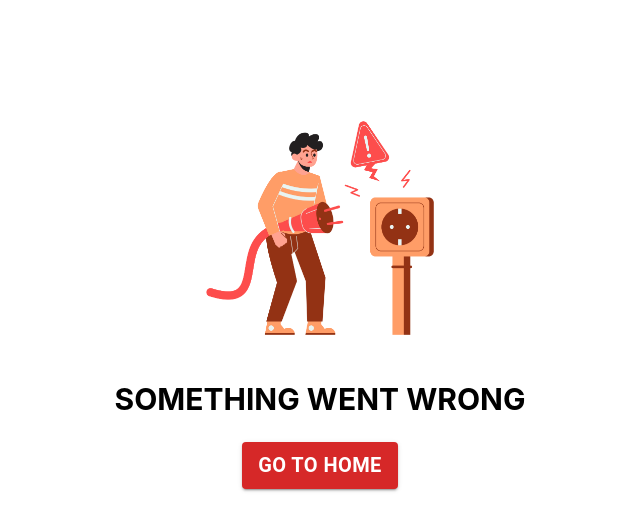
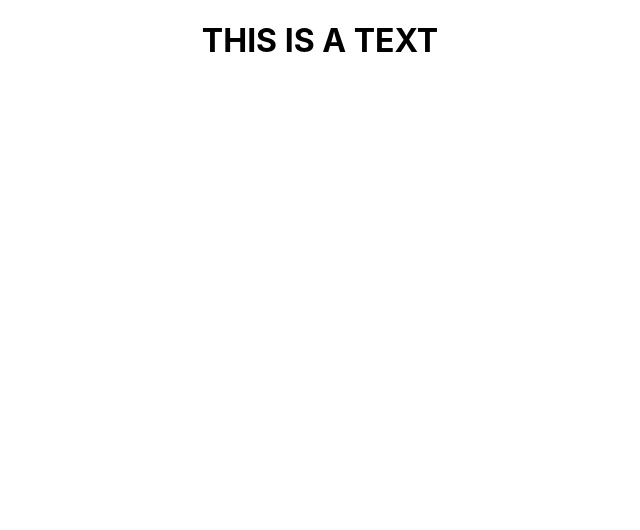
Before and after one commit to kenneth-miura/csc309-pf, a React (Create React App) app in the folder PF/frontend/: page /login/studio in a window 1280 px wide. Shown: the top 530 px of the page, without its empty margins (320-960 px from the left). Built offline with nearby package versions, Linux system fonts and the light colour scheme.

Commit message:
Added sample 'sub' paging

```diff
--- /dev/null
+++ b/PF/frontend/src/pages/TestSubPage.jsx
@@ -0,0 +1,23 @@
+import * as React from "react";
+import { Card, Box, Button } from "@mui/material";
+import { NavLink } from "react-router-dom";
+
+function ErrorPage() {
+  return (
+    <div>
+      <Box
+        id="baseBox"
+        style={{
+          display: "flex",
+          flexDirection: "column",
+          top: "0px",
+          alignItems: "center",
+        }}
+      >
+      <h1>THIS IS A TEXT</h1>
+      </Box>
+    </div>
+  );
+}
+
+export default ErrorPage;
```
Also changed, not shown: PF/frontend/src/router.jsx (+7 -2 lines).
